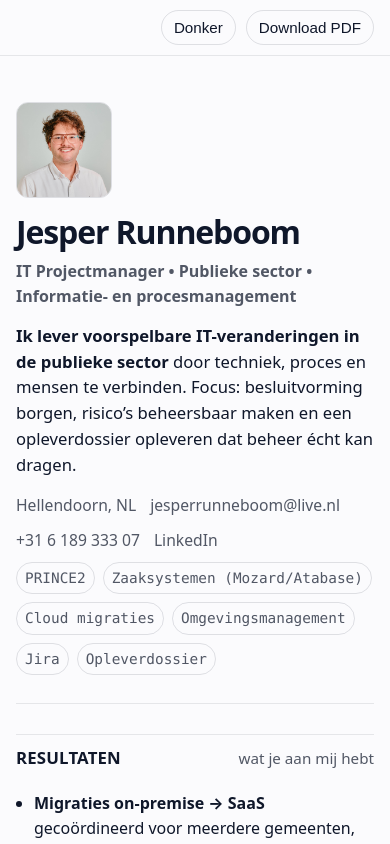
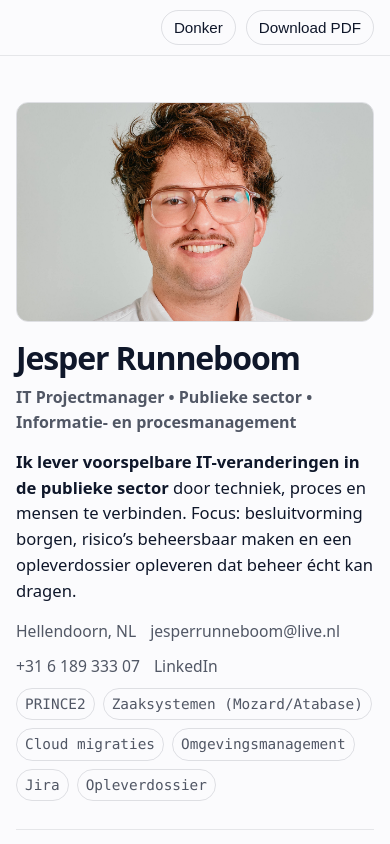
Before and after one commit to JesperRunneboom/jesperrunneboom.github.io, a plain HTML site: page index.html in a window 390 px wide. Shown: the top 844 px of the page. Drawn offline with Linux system fonts and the light colour scheme.

Commit message:
Update index.html

```diff
--- a/index.html
+++ b/index.html
@@ -10,7 +10,6 @@
     />
     <meta name="robots" content="index,follow" />
 
-    <!-- Open Graph -->
     <meta property="og:type" content="website" />
     <meta property="og:title" content="Jesper Runneboom - IT Projectmanager (CV)" />
     <meta
@@ -127,32 +126,34 @@
 
       header { padding: 18px 0 6px; }
 
+      /* HERO: text left, big portrait right (same height as left block) */
       .hero {
         display: grid;
-        grid-template-columns: auto 1fr;
-        gap: 16px;
-        align-items: start;
+        grid-template-columns: 1fr clamp(190px, 22vw, 260px);
+        gap: 18px;
+        align-items: stretch; /* key: lets right side stretch to left height */
       }
 
-      @media (max-width: 640px) {
-        .hero { grid-template-columns: 1fr; }
-        .avatarWrap { justify-self: start; }
+      .heroText {
+        min-width: 0;
       }
 
       .avatarWrap {
-        width: 96px;
-        height: 96px;
+        width: 100%;
+        height: 100%;            /* key: match hero row height */
+        min-height: 190px;       /* ensures decent portrait size even with short text */
         border-radius: var(--radius);
         border: 1px solid var(--border);
         overflow: hidden;
         position: relative;
-        flex: 0 0 auto;
+        background: transparent;
       }
 
       .avatarImg {
         width: 100%;
         height: 100%;
         object-fit: cover;
+        object-position: 50% 25%;
         display: block;
       }
 
@@ -163,8 +164,19 @@
         place-items: center;
         font-weight: 900;
         letter-spacing: -0.04em;
-        font-size: 1.4rem;
+        font-size: 1.6rem;
         background: linear-gradient(180deg, rgba(10, 88, 202, 0.12), rgba(10, 88, 202, 0.03));
+      }
+
+      @media (max-width: 760px) {
+        .hero {
+          grid-template-columns: 1fr;
+        }
+        .avatarWrap {
+          height: 220px; /* banner-ish on mobile */
+          min-height: 220px;
+          order: -1;     /* image above text */
+        }
       }
 
       h1 {
@@ -358,6 +370,9 @@
 
         .entry, .callout, footer { break-inside: avoid; page-break-inside: avoid; }
         .printBreakBefore { break-before: page; page-break-before: always; }
+
+        /* In print, keep portrait reasonable */
+        .avatarWrap { height: 230px !important; min-height: 230px !important; }
       }
     </style>
 
@@ -384,7 +399,7 @@
 
     <div class="topbarWrap" aria-label="Acties">
       <div class="topbar">
-        <button class="btn" id="themeBtn" type="button" aria-label="Thema wisselen" aria-pressed="false">Thema</button>
+        <button class="btn" id="themeBtn" type="button" aria-label="Thema wisselen" aria-pressed="false">Donker</button>
         <button class="btn" id="pdfBtn" type="button" aria-label="Download als PDF">Download PDF</button>
       </div>
     </div>
@@ -393,21 +408,7 @@
       <main id="main">
         <header>
           <div class="hero">
-            <div class="avatarWrap" aria-label="Profielfoto">
-              <img
-                class="avatarImg"
-                id="avatarImg"
-                src="assets/jesper.jpg"
-                alt="Profielfoto van Jesper Runneboom"
-                width="96"
-                height="96"
-                loading="eager"
-                decoding="async"
-              />
-              <div class="avatarFallback" id="avatarFallback" aria-hidden="true" style="display:none;">JR</div>
-            </div>
-
-            <div>
+            <div class="heroText">
               <h1>Jesper Runneboom</h1>
               <p class="subtitle">IT Projectmanager • Publieke sector • Informatie- en procesmanagement</p>
 
@@ -431,6 +432,20 @@
                 <span class="tag">Jira</span>
                 <span class="tag">Opleverdossier</span>
               </div>
+            </div>
+
+            <div class="avatarWrap" aria-label="Profielfoto">
+              <img
+                class="avatarImg"
+                id="avatarImg"
+                src="assets/jesper.jpg"
+                alt="Profielfoto van Jesper Runneboom"
+                width="260"
+                height="320"
+                loading="eager"
+                decoding="async"
+              />
+              <div class="avatarFallback" id="avatarFallback" aria-hidden="true" style="display:none;">JR</div>
             </div>
           </div>
         </header>
@@ -506,7 +521,7 @@
                 <span class="parLabel">Aanpak</span>
                 <p class="parText">
                   Planning en afstemming ingericht, risico’s expliciet gemaakt, keuzes vastgelegd (beslislog), en overdraagbaarheid geborgd met opleverdossier en beheerafspraken.
-                  Daarnaast: prioriteiten en voortgang richting ontwikkelteam bewaakt (Jira) en maatwerk gecoördineerd voor Atabase.
+                  Daarnaast: prioriteiten en voortgang richting ontwikkelteam bewaakt (Jira) en maatwerk gecoördineerd.
                 </p>
               </div>
 
@@ -540,8 +555,7 @@
               <div class="parBlock">
                 <span class="parLabel">Aanpak</span>
                 <p class="parText">
-                  Functioneel ingericht en begeleid met stakeholders (o.a. Veiligheidsregio Rotterdam Rijnmond, Ministerie van SZW — directie Cao).
-                  Eisen uitgewerkt, werkinstructies opgesteld en acceptatie/oplevering gefaciliteerd.
+                  Functioneel ingericht en begeleid met stakeholders. Eisen uitgewerkt, werkinstructies opgesteld en acceptatie/oplevering gefaciliteerd.
                 </p>
               </div>
 
@@ -569,8 +583,8 @@
 
             <div class="calloutActions">
               <button class="btn" id="copyEmailBtn" type="button" aria-label="Kopieer email">Kopieer e-mail</button>
-              <a class="btn" href="mailto:jesperrunneboom@live.nl" style="display:inline-flex; align-items:center;">Mail</a>
-              <a class="btn" href="tel:+31618933307" style="display:inline-flex; align-items:center;">Bel</a>
+              <a class="btn" href="mailto:jesperrunneboom@live.nl">Mail</a>
+              <a class="btn" href="tel:+31618933307">Bel</a>
             </div>
           </div>
         </section>
@@ -636,9 +650,7 @@
         if (!img || !fallback) return;
 
         const candidates = [
-          // Works on GitHub Pages when assets/ is alongside index.html
           new URL("assets/jesper.jpg", document.baseURI).toString(),
-          // Fallback if assets path is broken in a preview environment
           "https://raw.githubusercontent.com/JesperRunneboom/jesperrunneboom.github.io/main/assets/jesper.jpg",
         ];
 
@@ -660,11 +672,8 @@
         };
 
         img.addEventListener("error", tryNext);
-
-        // Ensure first candidate is set (avoid accidental blob URLs)
         img.src = candidates[0];
 
-        // If browser already decided it's broken quickly:
         if (img.complete && img.naturalWidth === 0) tryNext();
       }
 
```
